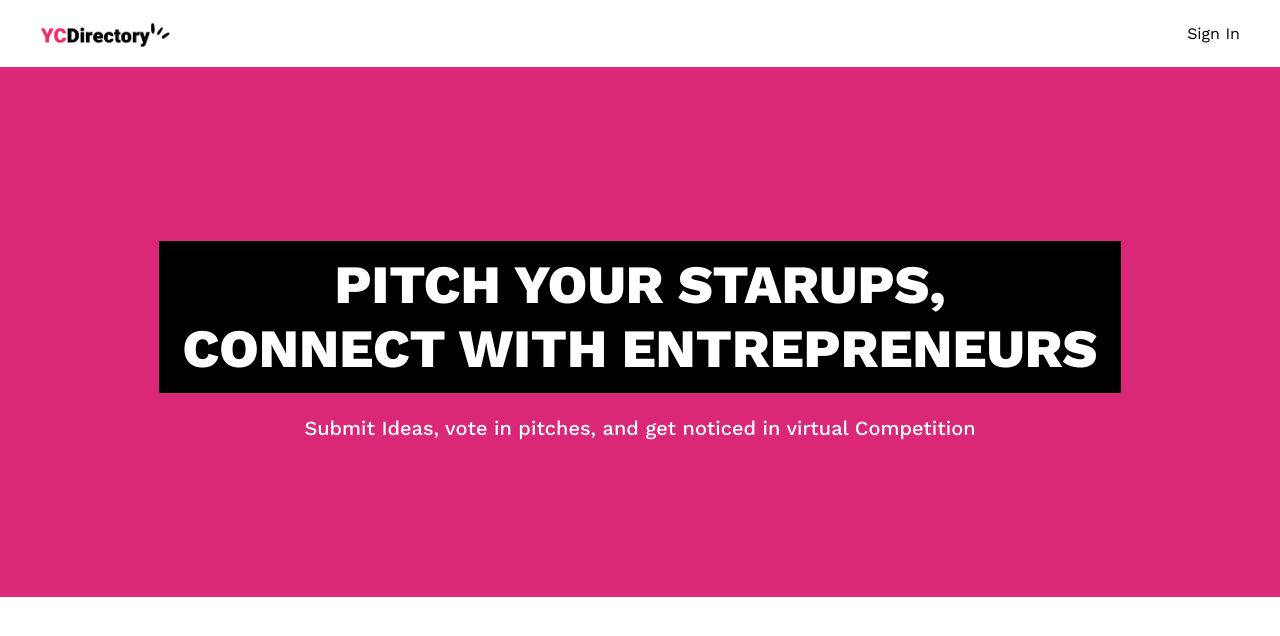
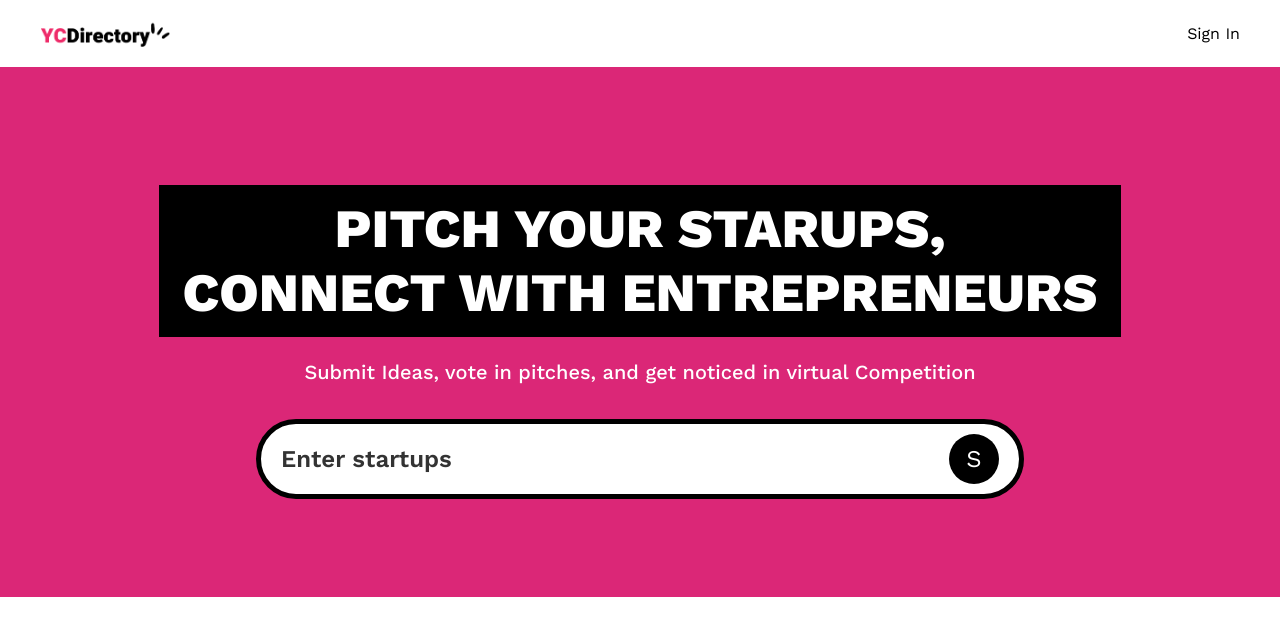
Before and after one commit to Vikash-thak12/YC-Directory, a Next.js app: page / in a window 1280 px wide. Shown: the top 636 px of the page. Built offline with nearby package versions, Linux system fonts and the light colour scheme; no server answers.

Commit message:
Updated: SearchForm functionality

```diff
--- a/app/(root)/page.tsx
+++ b/app/(root)/page.tsx
@@ -1,11 +1,14 @@
 import React from 'react'
+import SearchForm from '../components/SearchForm'
 
-const HomePage = () => {
+const HomePage = async ({ searchParams}: {searchParams: Promise<{ query?: string}>}) => {
+  const query = (await searchParams).query;
   return (
     <>
       <section className='pink_container'>
         <h1 className='heading mx-auto'>Pitch your Starups, <br /> Connect with Entrepreneurs</h1>
         <p className='sub-heading'>Submit Ideas, vote in pitches, and get noticed in virtual Competition</p>
+        <SearchForm query={query} />
       </section>
     </>
   )
--- /dev/null
+++ b/app/components/SearchForm.tsx
@@ -0,0 +1,28 @@
+import React from 'react'
+import Form from 'next/form'
+import SearchReset from './SearchReset'
+
+const SearchForm = ({ query }: {query?: string}) => {
+    console.log("Query", query)
+  return (
+    <Form action="/" scroll={false} className='search-form'>
+        <input
+        name='query'   // important when you don't give it will be undefined
+        defaultValue={query}
+        placeholder='Enter startups'
+        className='search-input'
+         />
+         <div className='flex gap-2'>
+         {
+            query && <SearchReset />
+         }
+
+         <button type='submit' className='search-btn text-white'>
+            S
+         </button>
+         </div>
+    </Form>
+  )
+}
+
+export default SearchForm
--- /dev/null
+++ b/app/components/SearchReset.tsx
@@ -0,0 +1,22 @@
+'use client'
+import Link from 'next/link';
+import React from 'react'
+
+const SearchReset = () => {
+    const handleReset = async () => {
+        const form = document.querySelector(".search-form") as HTMLFormElement;
+        if (form) form.reset();
+    }
+    return (
+        <button
+            onClick={handleReset}
+            type='reset'
+            >
+            <Link href={"/"} className='search-btn text-white-100'>
+                X
+            </Link>
+        </button>
+    )
+}
+
+export default SearchReset
```
